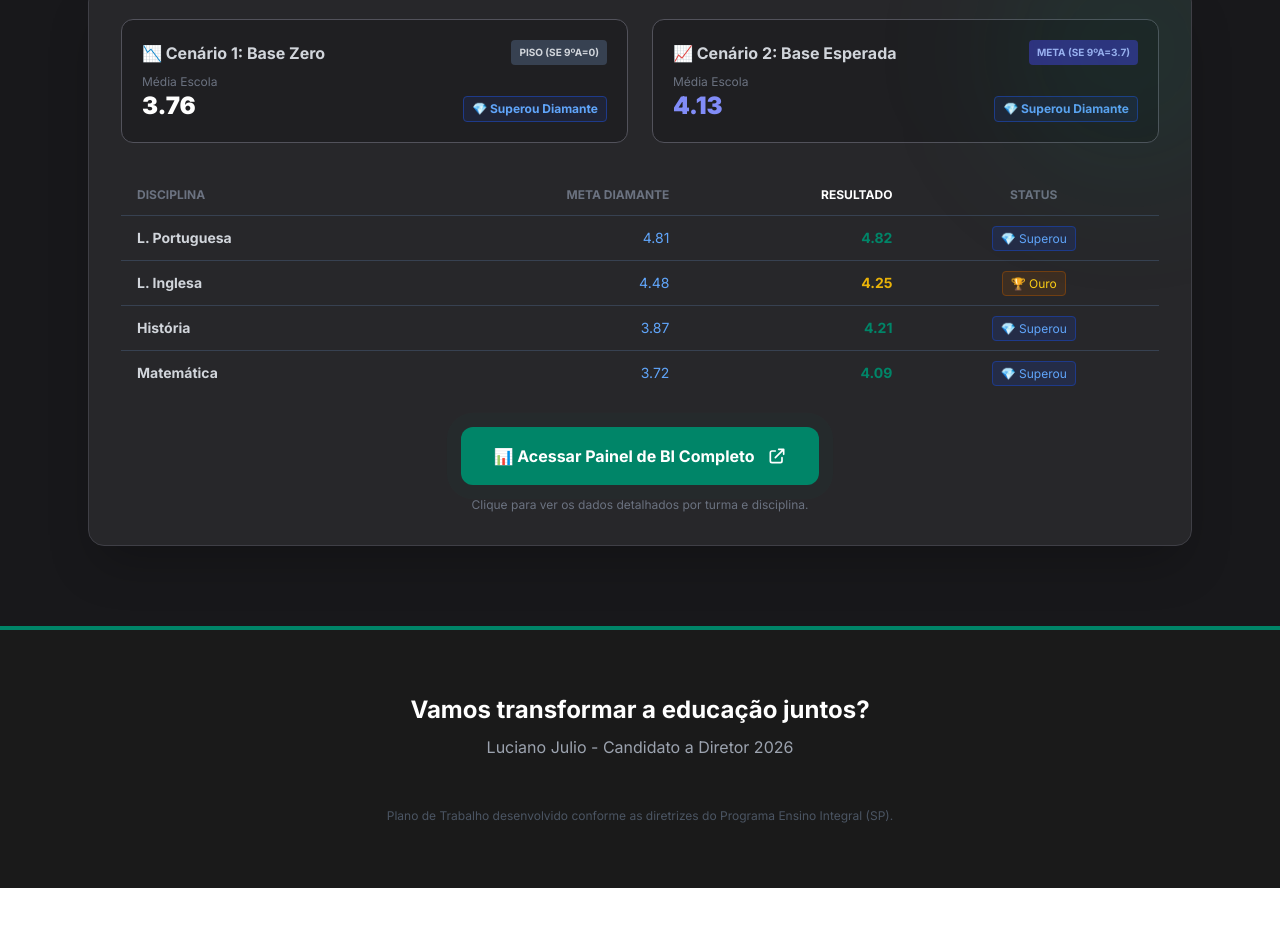
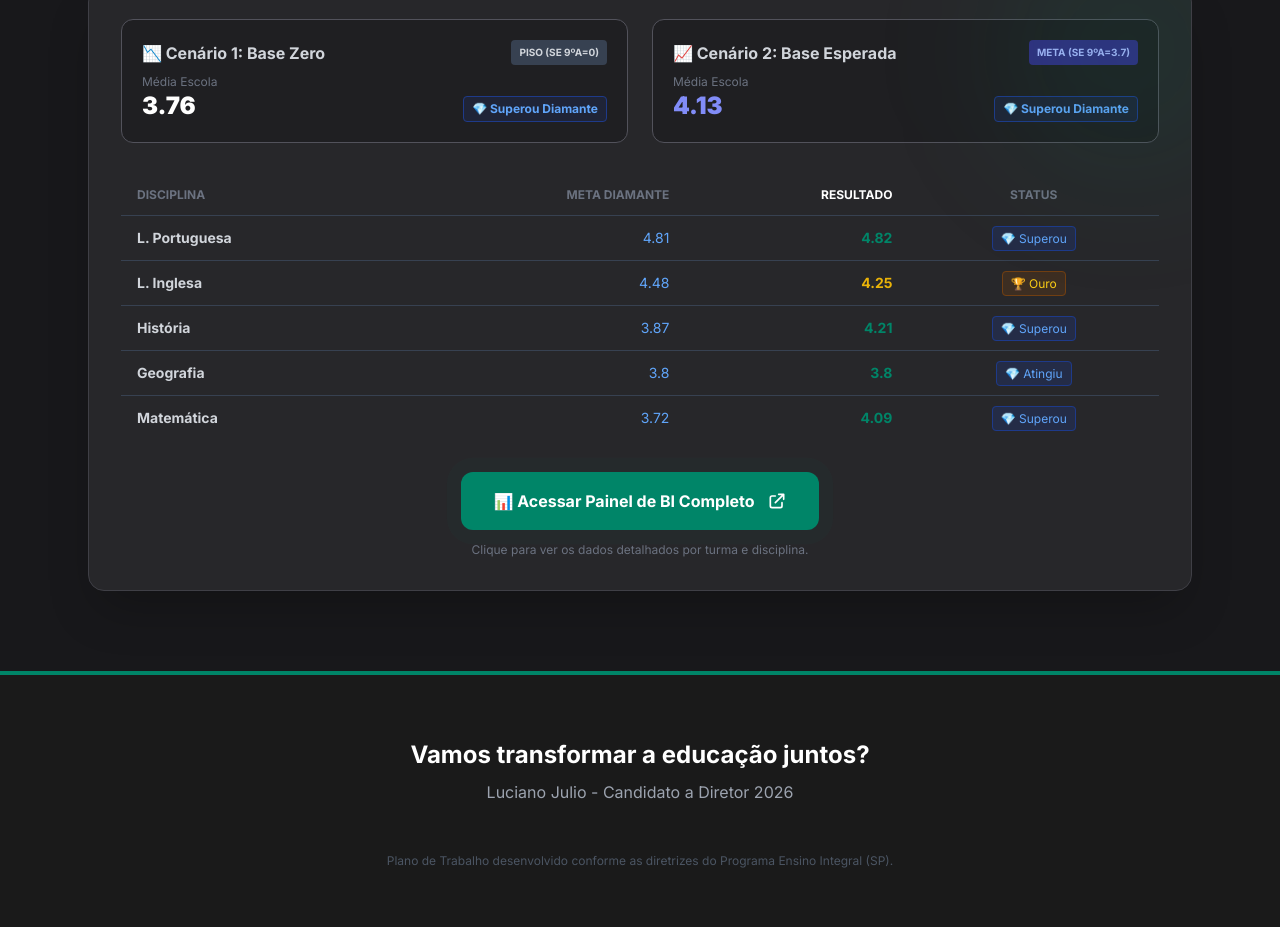
Before and after one commit to LucianoPECTec/apresentacao-luciano-versao-final, a plain HTML site: page index.html in a window 1280 px wide. Shown: the part 5426-6353 px from the top of the page. Before the commit the page ends 6314 px from the top, so only its background shows below. Drawn offline with nearby package versions, Linux system fonts and the light colour scheme; a web font is replaced by a local one.

Commit message:
Update index.html

```diff
--- a/index.html
+++ b/index.html
@@ -538,6 +538,14 @@
                                 <td class="px-4 py-3 text-center"><span class="px-2 py-1 rounded bg-blue-900/30 text-blue-400 text-xs border border-blue-900">💎 Superou</span></td>
                             </tr>
                             <tr class="hover:bg-white/5 transition">
+                                <td class="px-4 py-3 font-bold">Geografia</td>
+                                <td class="px-4 py-3 text-right text-blue-400">3.8</td>
+                                <td class="px-4 py-3 text-right font-bold text-pei-green">3.8</td>
+                                <td class="px-4 py-3 text-center"><span class="px-2 py-1 rounded bg-blue-900/30 text-blue-400 text-xs border border-blue-900">💎 Atingiu</span></td>
+
+
+                     </tr>
+                            <tr class="hover:bg-white/5 transition">
                                 <td class="px-4 py-3 font-bold">Matemática</td>
                                 <td class="px-4 py-3 text-right text-blue-400">3.72</td>
                                 <td class="px-4 py-3 text-right font-bold text-pei-green">4.09</td>
```
